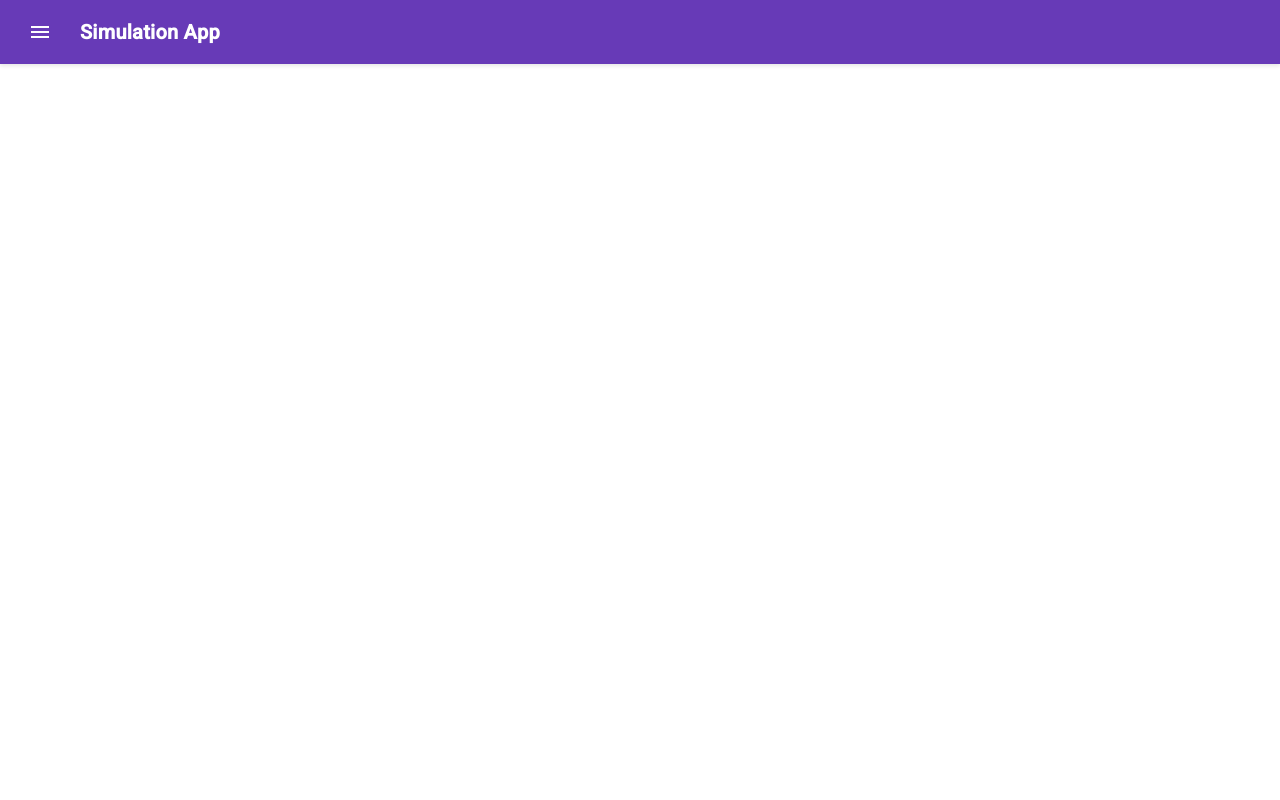
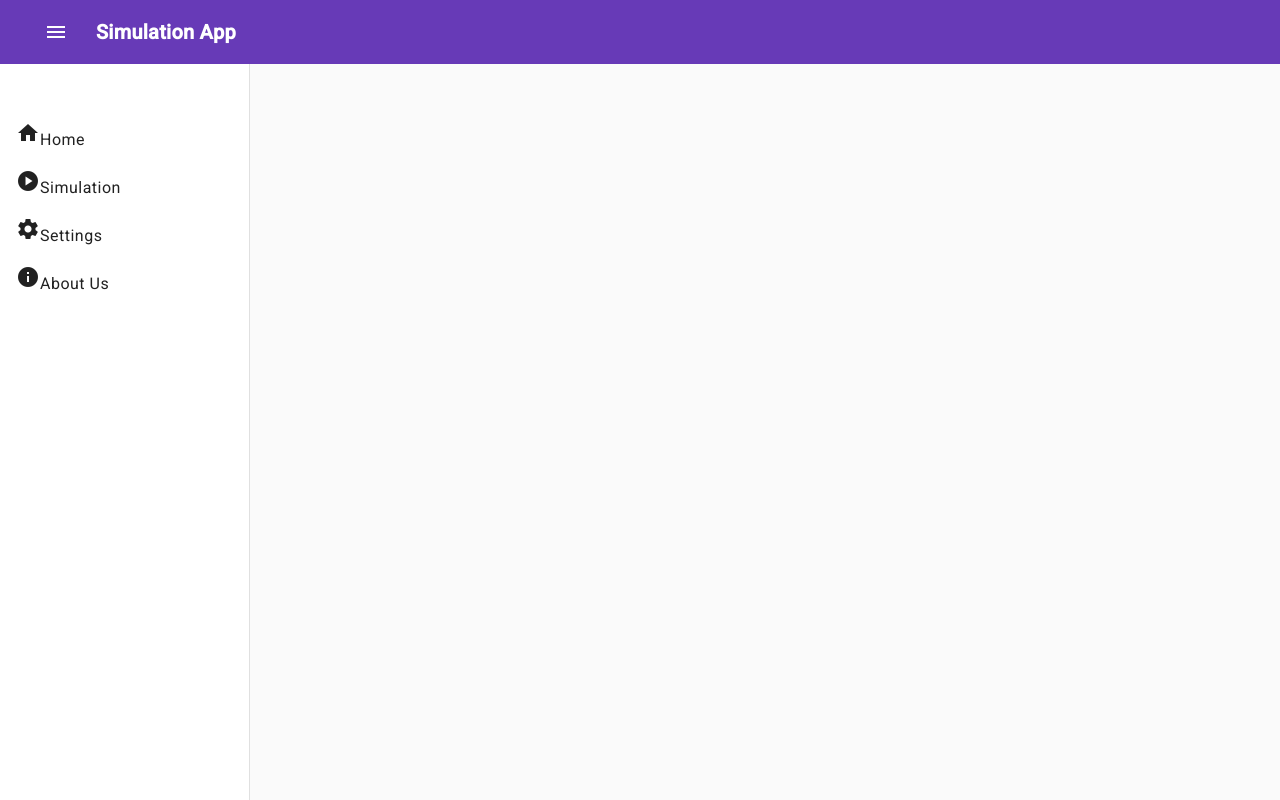
Before and after one commit to mrinalkrishnanm/demo_simulation, an Angular app: page / in a window 1280 px wide. Built offline with nearby package versions, Linux system fonts and the light colour scheme.

Commit message:
added sidebar

```diff
--- a/src/app/app.component.css
+++ b/src/app/app.component.css
@@ -0,0 +1,31 @@
+.top-bar {
+    position: fixed;
+    top: 0;
+    width: 100%;
+    z-index: 1000;
+    height: 64px; /* Default height for Material toolbar */
+    display: flex;
+  }
+
+  /* Container for the sidebar and content */
+  .sidenav-container {
+    margin-top: 64px; /* Push content below the top bar */
+    height: calc(100vh - 64px); /* Full height minus top bar */
+    display: flex;
+  }
+
+  /* Sidebar styles */
+  .sidenav {
+    width: 250px;
+    border-right: 1px solid #e0e0e0; /* Optional border for sidebar */
+  }
+
+  /* Content area */
+  .content {
+    padding: 16px;
+  }
+  .sidebar-list {
+    margin-top: 40px;
+    align-items: center;
+
+  }
--- a/src/app/app.component.html
+++ b/src/app/app.component.html
@@ -1,7 +1,33 @@
-<app-header>
-</app-header>
+<mat-toolbar color="primary" class="top-bar">
+    <app-header>
+    </app-header>
+</mat-toolbar>
 
+<mat-sidenav-container class="sidenav-container">
+    <mat-sidenav mode="side" opened class="sidenav">
+      <mat-nav-list class = 'sidebar-list'>
+        <mat-list-item (click)="switchView('home')" [class.active]="currentView === 'simulation'">
+            <mat-icon>home</mat-icon>
+            <span>Home</span>
+        </mat-list-item>
+        <mat-list-item (click)="switchView('simulation')" [class.active]="currentView === 'simulation'">
+            <mat-icon>play_circle</mat-icon>
+            <span >Simulation</span>
+        </mat-list-item>
+        <mat-list-item (click)="switchView('settings')" [class.active]="currentView === 'settings'">
+            <mat-icon>settings</mat-icon>
+            <span>Settings</span>
+        </mat-list-item>
+        <mat-list-item (click)="switchView('about-us')" [class.active]="currentView === 'about-us'">
+            <mat-icon>info</mat-icon>
+            <span>About Us</span>
+        </mat-list-item>
+      </mat-nav-list>
+    </mat-sidenav>
 
-
-
-<router-outlet />
+    <mat-sidenav-content>
+      <div class="content">
+        <router-outlet></router-outlet>
+      </div>
+    </mat-sidenav-content>
+  </mat-sidenav-container>
--- a/src/app/app.component.ts
+++ b/src/app/app.component.ts
@@ -1,14 +1,23 @@
 import { Component } from '@angular/core';
 import { RouterOutlet } from '@angular/router';
 import { HeaderComponent } from './components/header/header.component';
+import { MatToolbarModule } from '@angular/material/toolbar';
+import { MatSidenavModule } from '@angular/material/sidenav';
 
+import { MatListModule } from '@angular/material/list';
+import { MatIconModule } from '@angular/material/icon';
 @Component({
   selector: 'app-root',
   standalone: true,
-  imports: [RouterOutlet, HeaderComponent],
+  imports: [RouterOutlet, HeaderComponent,MatSidenavModule,MatToolbarModule,MatListModule,MatIconModule],
   templateUrl: './app.component.html',
   styleUrl: './app.component.css'
 })
 export class AppComponent {
   title = 'demo_simulation';
+  currentView: string = 'simulation'; // Default view
+
+  switchView(view: string): void {
+    this.currentView = view;
+  }
 }
--- a/src/app/components/header/header.component.css
+++ b/src/app/components/header/header.component.css
@@ -2,7 +2,6 @@
     display: flex;
     align-items: center;
     padding: 0 16px;
-    box-shadow: 0px 2px 4px rgba(0, 0, 0, 0.1);
   }
 
   .header-toolbar .menu-button {
--- a/src/styles.scss
+++ b/src/styles.scss
@@ -11,5 +11,4 @@
 // ));
 
 // @include mat.all-component-themes($custom-theme);
-html, body { height: 100%; }
 body { margin: 0; font-family: Roboto, "Helvetica Neue", sans-serif; }
```
